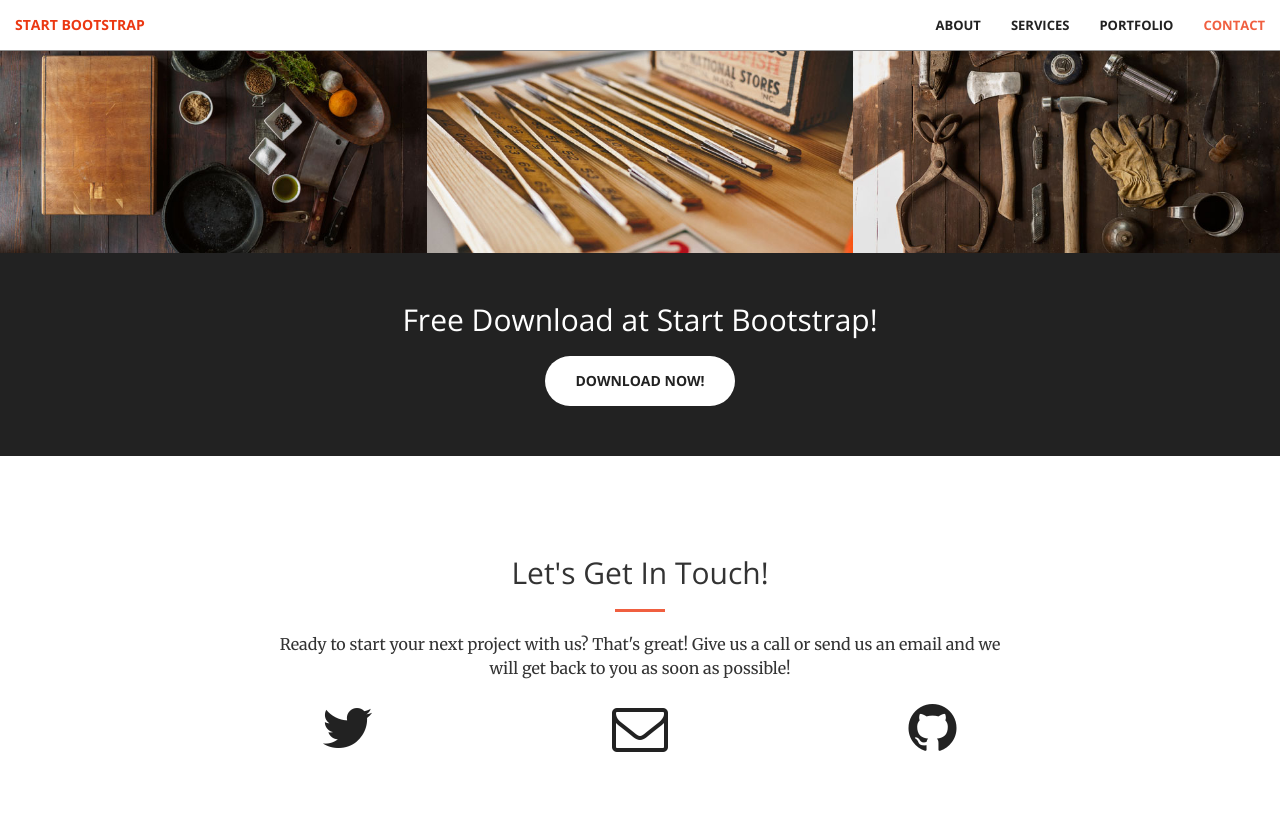
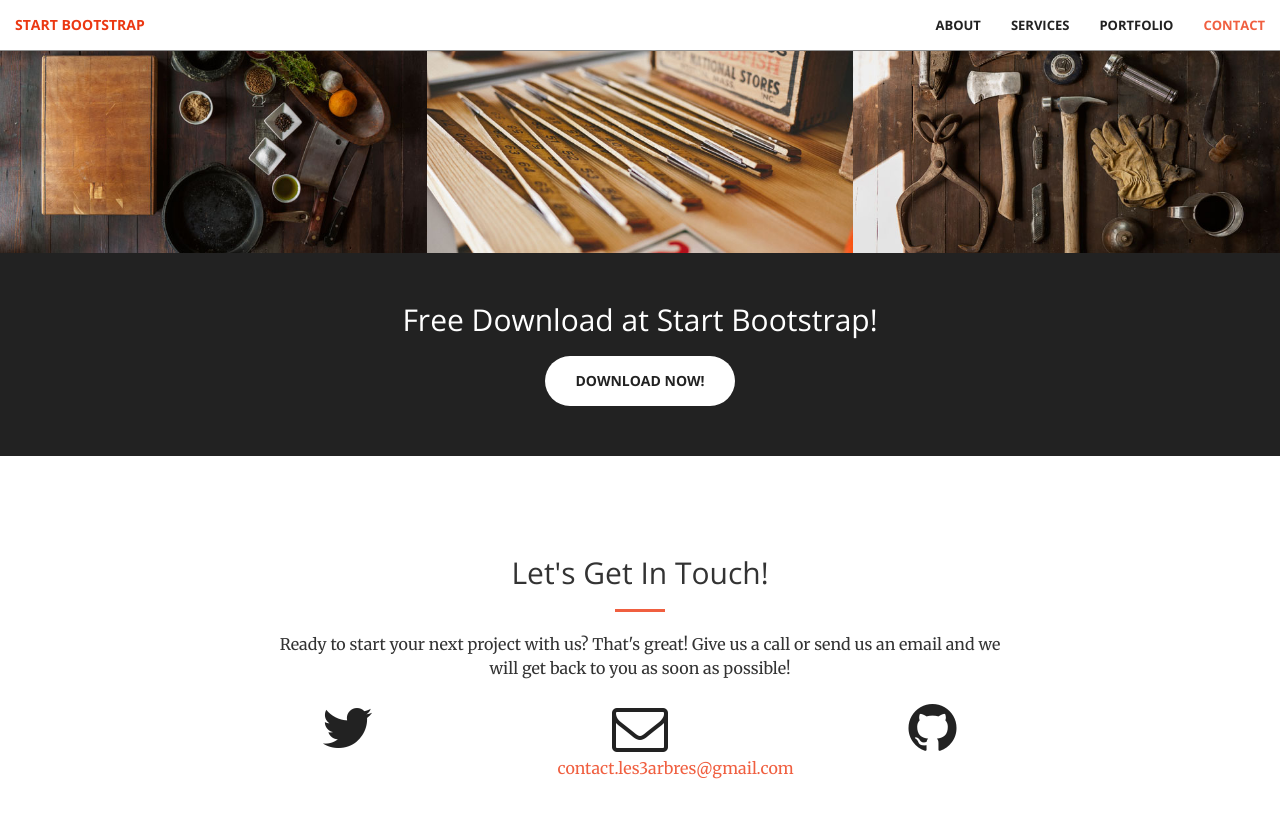
Before and after one commit to 3Abres/3Abres.github.io, a Jekyll site: the page built from index.html, in a window 1280 px wide and 900 px high, scrolled down 1981 px. Shown: the top 818 px of the window. Built offline with Jekyll 4.4.1, drawn with Linux system fonts in a browser that asks for light colours.

Commit message:
Update _config.yml

```diff
--- a/_config.yml
+++ b/_config.yml
@@ -1,6 +1,6 @@
 # Site settings
-title:
-email:
+title: Les 3 arbres - Paysagiste, Elagueur, Espaces Verts
+email: contact.les3arbres@gmail.com
 description: > # this means to ignore newlines until "baseurl:"
 baseurl: "" # the subpath of your site, e.g. /blog/
 url: "" # the base hostname & protocol for your site
```
